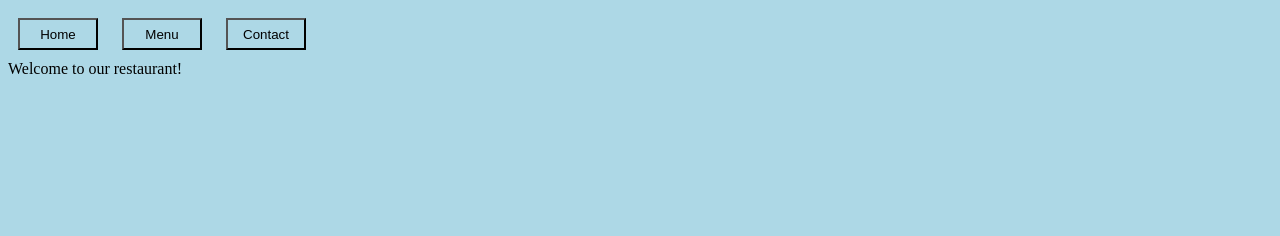
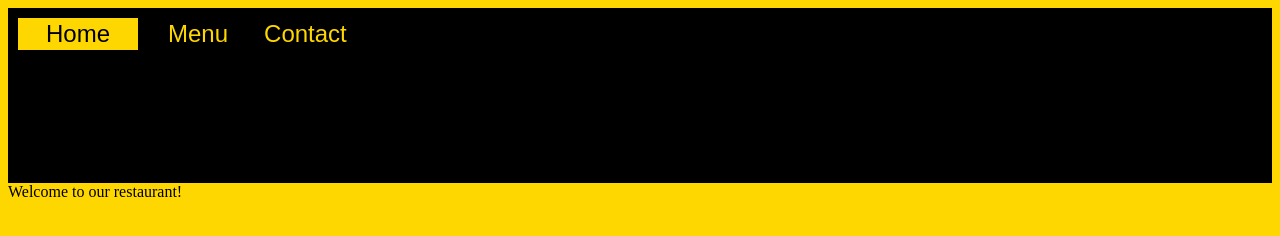
Before and after one commit to larryp89/restaurant, a website built with webpack: page src/index.html in a window 1280 px wide. Built offline with nearby package versions, Linux system fonts and the light colour scheme.

Commit message:
colour scheme

```diff
--- a/src/home.js
+++ b/src/home.js
@@ -1,5 +1,6 @@
 export default function createHome() {
-    const homeDiv = document.createElement('div');
-    homeDiv.textContent = 'Welcome to our restaurant!';
-    return homeDiv;
-  }
+  const homeDiv = document.createElement("div");
+  homeDiv.classList.add("home-div");
+  homeDiv.textContent = "Welcome to our restaurant!";
+  return homeDiv;
+}
--- a/src/style.css
+++ b/src/style.css
@@ -1,21 +1,45 @@
 body {
-  background-color: lightblue;
+  background-color: gold;
+}
+
+header {
+  background-color: black;
+  height: 175px;
+}
+
+nav {
+  background-color: black;
 }
 
 nav button {
-  background: content-box;
+  color: gold;
+  border: none;
   margin: 10px 10px;
   width: 5rem;
   height: 2rem;
-  opacity: 1;
+  background-color: black;
+  font-family: fantasy;
+  width: fit-content;
+  font-size: 1.5rem
+
 }
 
+#home{
+    background-color: gold;
+    color:black;
+    width: 5em
+}
 nav button:hover {
   cursor: pointer;
-  font-weight: 900;
+  font-weight: 500;
 }
 
 #content {
   display: flex;
   flex-direction: column;
 }
+
+.home-div {
+  display: flex;
+  flex-direction: column;
+}
```
